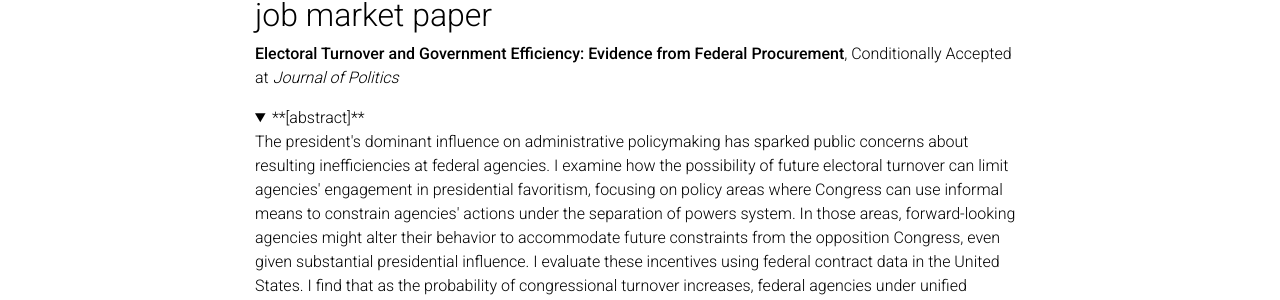
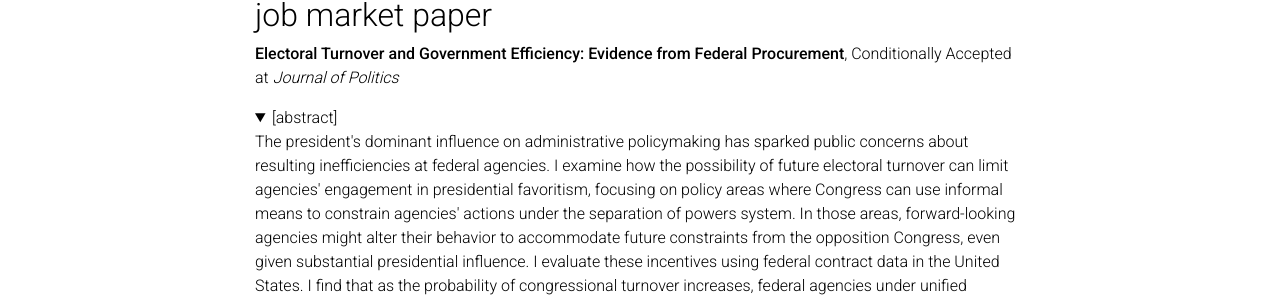
Before and after one commit to kyuwon-lee/kyuwon-lee.github.io, a Jekyll site: the page built from _pages/Research.md, in a window 1280 px wide and 1088 px high. Shown: the part 188-488 px from the top of the window. Built offline with Jekyll 4.4.1, drawn with Linux system fonts in a browser that asks for light colours; comment, search, counter and statistics services are not loaded; a style sheet for code colours, icons or effects is not loaded.

```diff
--- a/_pages/Research.md
+++ b/_pages/Research.md
@@ -8,7 +8,7 @@ nav: true
 ## job market paper
 **Electoral Turnover and Government Efficiency: Evidence from Federal Procurement**, Conditionally Accepted at _Journal of Politics_
 <details open>
-  <summary>**[abstract]**</summary>
+  <summary>[abstract]</summary>
   The president's dominant influence on administrative policymaking has sparked public concerns about resulting inefficiencies at federal agencies. I examine how the possibility of future electoral turnover can limit agencies' engagement in presidential favoritism, focusing on policy areas where Congress can use informal means to constrain agencies' actions under the separation of powers system. In those areas, forward-looking agencies might alter their behavior to accommodate future constraints from the opposition Congress, even given substantial presidential influence. I evaluate these incentives using federal contract data in the United States. I find that as the probability of congressional turnover increases, federal agencies under unified government are more likely to award lower-cost contracts through competitive bidding in the expectation that the future Congress might compel agencies to abandon non-competitive contracts given to firms politically connected to the president. My findings challenge the dominant perspective that electoral turnover necessarily degrades bureaucratic performance.
 </details> **<a href='https://kyuwon-lee.github.io/research/jop_revision.pdf'><font size="2"> [paper]</font></a>**   **<a href='https://kyuwon-lee.github.io/research/appendix_v20.pdf'><font size="2"> [appendix]</font></a>**
 
```
